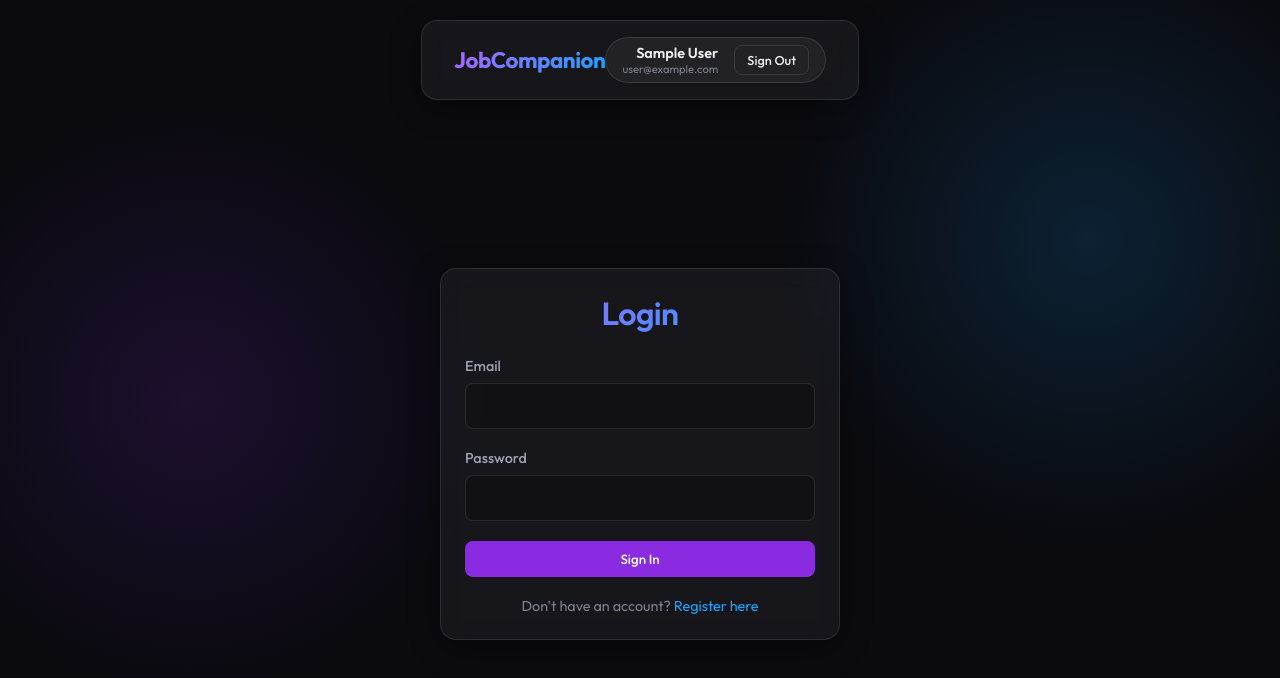
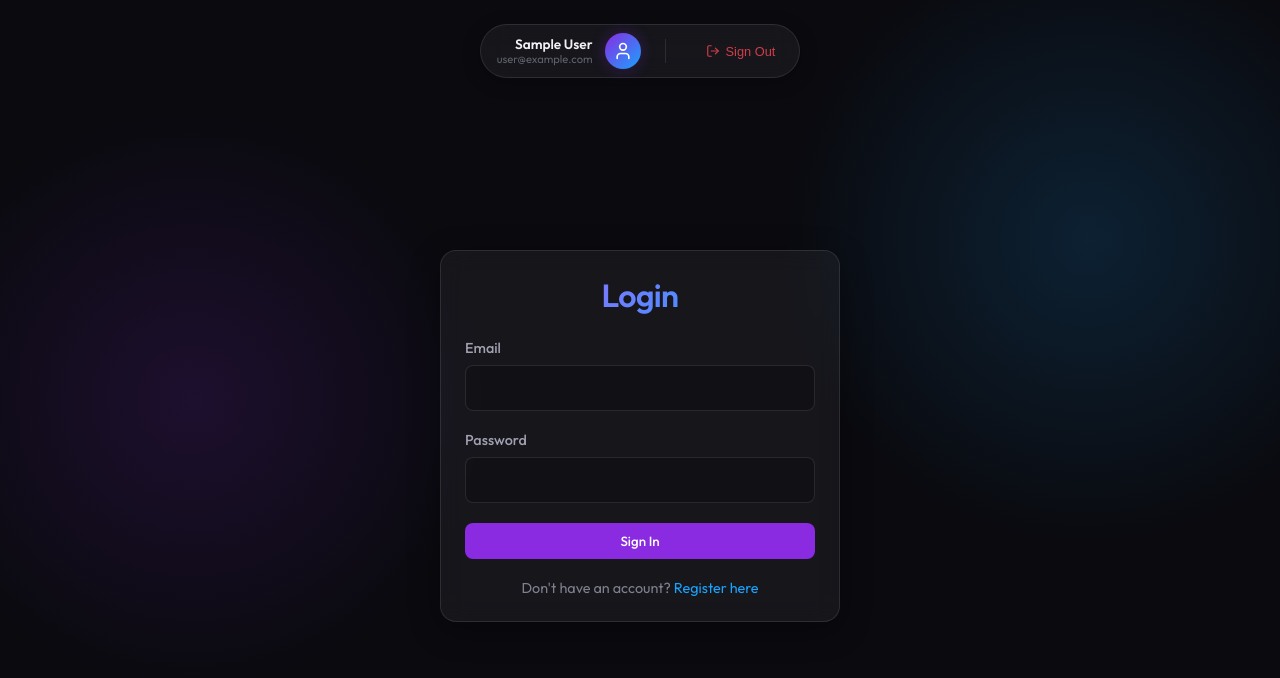
Before and after one commit to minchoi1124/job-tracker-companion, a Next.js app: page /login in a window 1280 px wide. Shown: the top 678 px of the page. Built offline with nearby package versions, Linux system fonts and the light colour scheme; no server answers; sample sign-in values are in the browser's storage.

Commit message:
feat: Rename project to 'Job Tracker Companion', redesign the navigation bar, enhance job API routes for Next.js 14/15 compatibility and robust updates, and add location data to scraped jobs.

```diff
--- a/package.json
+++ b/package.json
@@ -1,5 +1,5 @@
 {
-  "name": "job-search-helper",
+  "name": "job-tracker-companion",
   "version": "0.1.0",
   "private": true,
   "scripts": {
--- a/src/app/api/jobs/[id]/route.ts
+++ b/src/app/api/jobs/[id]/route.ts
@@ -19,10 +19,14 @@ async function getJobAndVerifyOwnership(id: string) {
 
 export async function GET(
     request: Request,
-    { params }: { params: Promise<{ id: string }> }
+    context: any
 ) {
     try {
-        const { id } = await params;
+        const params = await context.params;
+        const id = params?.id;
+
+        if (!id) return NextResponse.json({ error: "Job ID is required" }, { status: 400 });
+
         const result = await getJobAndVerifyOwnership(id);
 
         if (result.error) {
@@ -37,10 +41,16 @@ export async function GET(
 
 export async function PATCH(
     request: Request,
-    { params }: { params: Promise<{ id: string }> }
+    context: any // Support both Promise and non-Promise context for Next 14/15
 ) {
     try {
-        const { id } = await params;
+        const params = await context.params;
+        const id = params?.id;
+
+        if (!id) {
+            return NextResponse.json({ error: "Job ID is required" }, { status: 400 });
+        }
+
         const result = await getJobAndVerifyOwnership(id);
 
         if (result.error) {
@@ -48,24 +58,42 @@ export async function PATCH(
         }
 
         const body = await request.json();
+        console.log("PATCH request for ID:", id);
+        console.log("Body received:", body);
+
+        const { title, company, url, description, status, location } = body;
 
         const updatedJob = await prisma.job.update({
             where: { id },
-            data: body,
+            data: {
+                ...(title !== undefined && { title }),
+                ...(company !== undefined && { company }),
+                ...(url !== undefined && { url }),
+                ...(description !== undefined && { description }),
+                ...(status !== undefined && { status }),
+                ...(location !== undefined && { location }),
+            },
         });
 
+        console.log("Job updated successfully:", updatedJob.id);
         return NextResponse.json(updatedJob);
-    } catch (error) {
-        return NextResponse.json({ error: "Failed to update job" }, { status: 500 });
+    } catch (error: unknown) {
+        console.error("Failed to update job error details:", error);
+        const errorMessage = error instanceof Error ? error.message : "Unknown error";
+        return NextResponse.json({ error: errorMessage }, { status: 500 });
     }
 }
 
 export async function DELETE(
     request: Request,
-    { params }: { params: Promise<{ id: string }> }
+    context: any
 ) {
     try {
-        const { id } = await params;
+        const params = await context.params;
+        const id = params?.id;
+
+        if (!id) return NextResponse.json({ error: "Job ID is required" }, { status: 400 });
+
         const result = await getJobAndVerifyOwnership(id);
 
         if (result.error) {
--- a/src/app/api/jobs/route.ts
+++ b/src/app/api/jobs/route.ts
@@ -29,7 +29,7 @@ export async function POST(request: Request) {
         }
 
         const body = await request.json();
-        const { title, company, url, description, status } = body;
+        const { title, company, url, description, status, location } = body;
 
         const newJob = await prisma.job.create({
             data: {
@@ -37,6 +37,7 @@ export async function POST(request: Request) {
                 company,
                 url,
                 description,
+                location: location || "Remote",
                 status: status || "Applied",
                 userId: (session.user as any).id,
             },
--- a/src/app/api/scrape/route.ts
+++ b/src/app/api/scrape/route.ts
@@ -79,6 +79,7 @@ export async function POST(request: Request) {
                         title: data.title || "",
                         company: companyShortName.charAt(0).toUpperCase() + companyShortName.slice(1),
                         description: formatDescription(rawContent),
+                        location: data.location?.name || "Remote",
                         url: url,
                     });
                 }
@@ -102,6 +103,7 @@ export async function POST(request: Request) {
                         title: data.text,
                         company: company.charAt(0).toUpperCase() + company.slice(1),
                         description: formatDescription(rawDescription),
+                        location: data.categories?.location || "Remote",
                         url: url,
                     });
                 }
@@ -127,6 +129,7 @@ export async function POST(request: Request) {
                             title: job.title,
                             company: company.charAt(0).toUpperCase() + company.slice(1),
                             description: formatDescription(job.descriptionHtml || job.description || ""),
+                            location: job.location || "Remote",
                             url: url,
                         });
                     }
@@ -184,6 +187,11 @@ export async function POST(request: Request) {
             }
         }
 
+        // Try to find location from meta tags
+        const location = $('meta[property="og:job_location"]').attr('content') ||
+            $('meta[name="location"]').attr('content') ||
+            "Remote";
+
         // Use Mozilla Readability to get the main content text
         const doc = new JSDOM(html, { url });
         const reader = new Readability(doc.window.document);
@@ -199,6 +207,7 @@ export async function POST(request: Request) {
             title,
             company,
             description,
+            location,
             url,
         });
     } catch (error: any) {
--- a/src/app/layout.tsx
+++ b/src/app/layout.tsx
@@ -5,9 +5,10 @@ import Link from 'next/link'
 import { getServerSession } from "next-auth/next"
 import { authOptions } from "@/lib/auth"
 import { SignOutButton } from '@/components/SignOutButton'
+import { User as UserIcon, LayoutDashboard, Settings } from 'lucide-react'
 
 export const metadata: Metadata = {
-  title: 'Job Search Companion',
+  title: 'Job Tracker Companion',
   description: 'Manage and track your job applications effortlessly.',
 }
 
@@ -22,24 +23,60 @@ export default async function RootLayout({
     <html lang="en">
       <body>
         <Providers>
-          <nav className="glass-panel" style={{ margin: '20px auto', maxWidth: '1200px', display: 'flex', justifyContent: 'space-between', alignItems: 'center', padding: '16px 32px', borderRadius: '16px' }}>
-            <Link href="/" style={{ fontSize: '1.4rem', fontWeight: 'bold', textDecoration: 'none', letterSpacing: '-0.02em' }} className="text-gradient">
-              JobCompanion
-            </Link>
-            <div style={{ display: 'flex', gap: '24px', alignItems: 'center' }}>
-              {session ? (
-                <div style={{ display: 'flex', alignItems: 'center', gap: '16px', background: 'rgba(255,255,255,0.05)', padding: '6px 16px', borderRadius: '40px', border: '1px solid rgba(255,255,255,0.1)' }}>
-                  <div style={{ display: 'flex', flexDirection: 'column', alignItems: 'flex-end' }}>
-                    <span style={{ fontSize: '0.9rem', fontWeight: '600', color: 'var(--foreground)' }}>{session.user?.name || 'User'}</span>
-                    <span className="text-muted" style={{ fontSize: '0.7rem' }}>{session.user?.email}</span>
+          {session && (
+            <nav style={{
+              margin: '24px auto',
+              maxWidth: '1200px',
+              display: 'flex',
+              justifyContent: 'flex-end',
+              alignItems: 'center',
+              padding: '0 2rem'
+            }}>
+              <div className="glass-panel" style={{
+                display: 'flex',
+                alignItems: 'center',
+                gap: '24px',
+                padding: '8px 8px 8px 16px',
+                borderRadius: '100px',
+                border: '1px solid var(--glass-border)',
+                boxShadow: '0 4px 20px rgba(0,0,0,0.2)'
+              }}>
+                <div style={{ display: 'flex', alignItems: 'center', gap: '12px' }}>
+                  <div style={{ textAlign: 'right', display: 'flex', flexDirection: 'column' }}>
+                    <span style={{
+                      fontSize: '0.85rem',
+                      fontWeight: '600',
+                      color: 'var(--foreground)',
+                      lineHeight: '1.2'
+                    }}>
+                      {session.user?.name || 'User'}
+                    </span>
+                    <span className="text-muted" style={{
+                      fontSize: '0.7rem',
+                      opacity: 0.7
+                    }}>
+                      {session.user?.email}
+                    </span>
                   </div>
-                  <SignOutButton />
+                  <div style={{
+                    width: '36px',
+                    height: '36px',
+                    borderRadius: '50%',
+                    background: 'linear-gradient(135deg, var(--primary), var(--info))',
+                    display: 'flex',
+                    alignItems: 'center',
+                    justifyContent: 'center',
+                    color: 'white',
+                    boxShadow: '0 0 15px rgba(138, 43, 226, 0.3)'
+                  }}>
+                    <UserIcon size={20} />
+                  </div>
                 </div>
-              ) : (
-                <Link href="/login" className="btn btn-secondary" style={{ padding: '8px 20px', fontSize: '0.9rem', textDecoration: 'none', borderRadius: '40px' }}>Login</Link>
-              )}
-            </div>
-          </nav>
+                <div style={{ width: '1px', height: '24px', background: 'var(--glass-border)' }} />
+                <SignOutButton />
+              </div>
+            </nav>
+          )}
           <main>{children}</main>
         </Providers>
       </body>
--- a/src/app/login/page.tsx
+++ b/src/app/login/page.tsx
@@ -68,7 +68,7 @@ export default function LoginPage() {
                     </button>
                 </form>
                 <div style={{ marginTop: "20px", textAlign: "center", fontSize: "0.9rem" }} className="text-muted">
-                    Don't have an account? <Link href="/register" style={{ color: "var(--info)", textDecoration: "none" }}>Register here</Link>
+                    Don&apos;t have an account? <Link href="/register" style={{ color: "var(--info)", textDecoration: "none" }}>Register here</Link>
                 </div>
             </div>
         </div>
--- a/src/components/SignOutButton.tsx
+++ b/src/components/SignOutButton.tsx
@@ -1,14 +1,28 @@
 "use client";
 
 import { signOut } from "next-auth/react";
+import { LogOut } from "lucide-react";
 
 export function SignOutButton() {
     return (
         <button
             onClick={() => signOut()}
-            className="btn btn-secondary"
-            style={{ padding: '6px 12px', fontSize: '0.8rem' }}
+            className="btn-text"
+            style={{
+                padding: '8px 16px',
+                fontSize: '0.8rem',
+                color: 'var(--danger)',
+                opacity: 0.8,
+                background: 'transparent',
+                border: 'none',
+                cursor: 'pointer',
+                display: 'flex',
+                alignItems: 'center',
+                gap: '6px',
+                fontWeight: '500'
+            }}
         >
+            <LogOut size={14} />
             Sign Out
         </button>
     );
```
Also changed, not shown: src/app/page.tsx (+84 -12 lines), 2 other files (tests, documents, lock files or other folders).
